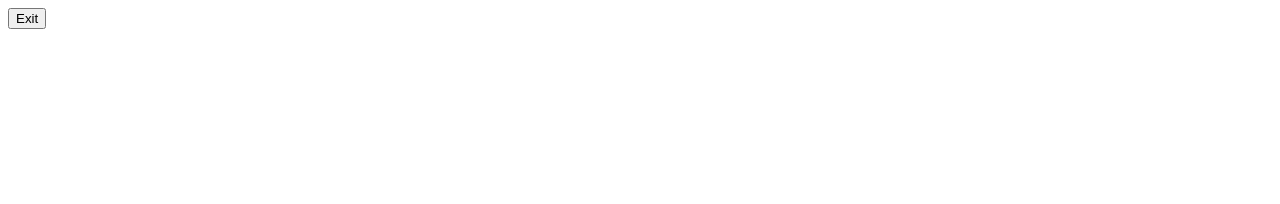
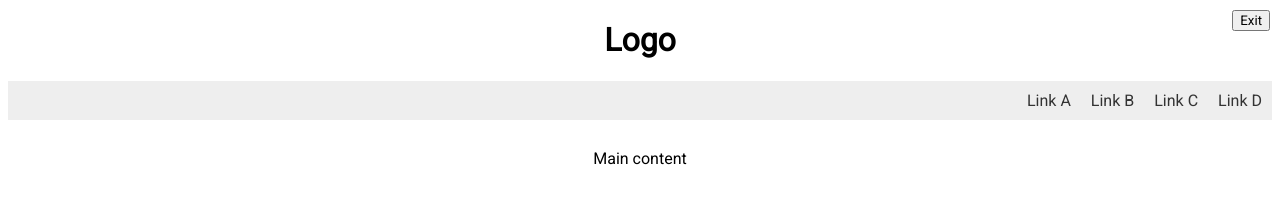
Before and after one commit to MdevDigitalInc/quick-exit-button, a plain HTML site: page index.html in a window 1280 px wide. Drawn offline with Linux system fonts and the light colour scheme.

Commit message:
Upgraded script

```diff
--- a/index.html
+++ b/index.html
@@ -1,12 +1,21 @@
 <!DOCTYPE html>
 <html>
   <head>
+    <meta charset="UTF-8">
     <title>Exit Button</title>
-		<script type="text/javascript" src="script.js"></script>
-	</head>
-	<div id="output">
-    <button type="button" class="button" data-exit-button>Exit</button>
+    <link rel="stylesheet" href="style.css">
+    <link href="https://fonts.googleapis.com/css?family=Roboto" rel="stylesheet">
+  </head>
+  <div class="logo">
+    <h1>Logo</h1>
+  </div>
+  <button type="button" class="btn" id="button" data-exit-button data-keyboard="true">Exit</button>
   </div>
 	<body>
+    <div class="main-nav">
+      <nav id="menu"></nav>
+    </div>
+    <p style="text-align: center">Main content</p>
+    <script type="text/javascript" src="script.js"></script>
 	</body>
 </html>
--- a/script.js
+++ b/script.js
@@ -1,13 +1,35 @@
 (function() {
+  window.onload = init();
+
+  function init() {
+    document.getElementById("menu").innerHTML = '<ul class="main-nav-list">'+
+    '<li><a href="index.html">Link A</a></li>'+
+    '<li><a href="page-2.html">Link B</a></li>'+
+    '<li><a href="page-3.html">Link C</a></li>'+
+    '<li><a href="page-4.html">Link D</a></li>'+ '</ul>';
+
+    var chk = document.getElementById("button");
+    if (chk.hidden == true) {
+      console.log("EXIT button is NOT ACTIVE!");
+    } else {
+      console.log("EXIT button is ACTIVE!");
+    }
+  }
+
   function exit() {
     window.location.replace('http://www.weathernetwork.ca');
   };
 
-  function eventListeners() {
-    document.querySelector("[data-exit-button]").addEventListener("click", exit);
-  };
+  var chk = document.getElementById("button");
+  document.querySelector("[data-exit-button]").addEventListener("click", exit);
 
-  document.addEventListener("DOMContentLoaded", function() {
-    eventListeners();
+  document.addEventListener('keydown', function(e) {
+    console.log(e);
+    console.log(e.target.nodeName);
+    if (chk.hidden == true && e.which == 81) {
+      console.log("'Q' shortcut blocked! No EXIT button on this page.")
+    } else if (chk.hidden == false && e.which == 81 && e.target.nodeName == "BODY") {
+      exit();
+    }
   });
 })();
--- /dev/null
+++ b/style.css
@@ -0,0 +1,49 @@
+* {
+  font-family: 'Roboto', sans-serif;
+  box-sizing: border-box;
+}
+
+.main-nav {
+  background-color: #eee;
+}
+
+ul {
+  margin: 0;
+  padding: 0;
+  display: flex;
+  flex-wrap: wrap;
+  justify-content: flex-end;
+  list-style: none;
+}
+
+a {
+  padding: 10px 10px;
+  max-width: 100%;
+  text-decoration: none;
+  display: flex;
+  align-items: flex-start;
+  color: #333;
+}
+
+a:hover, .logo:hover {
+  color: orange;
+}
+
+p {
+  padding: 1%;
+}
+
+.subtitle {
+  text-align: center;
+}
+
+.logo {
+  text-align: center;
+}
+
+.btn {
+  text-align: center;
+  position: absolute;
+  top: 10px;
+  right: 10px;
+}
```
Also changed, not shown: page-2.html (added, +27 -0 lines), page-3.html (added, +26 -0 lines), page-4.html (added, +28 -0 lines).
